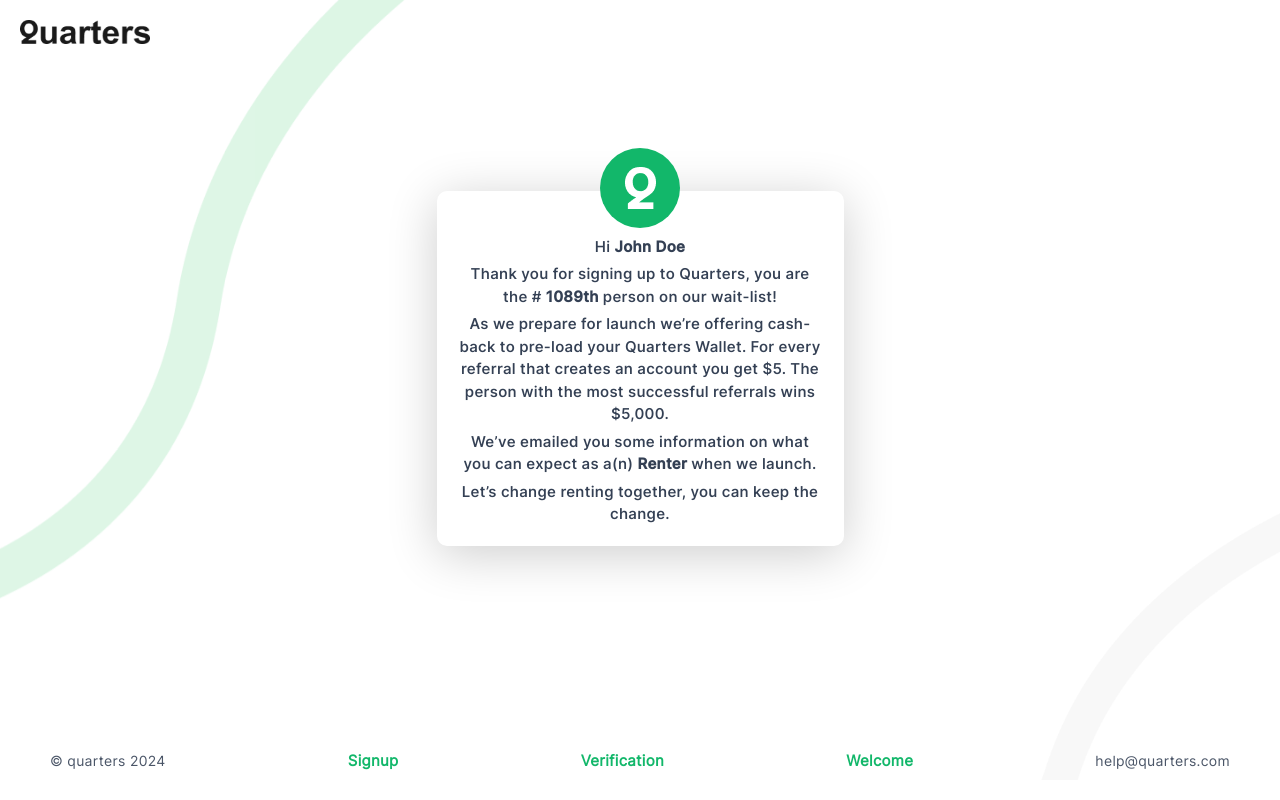
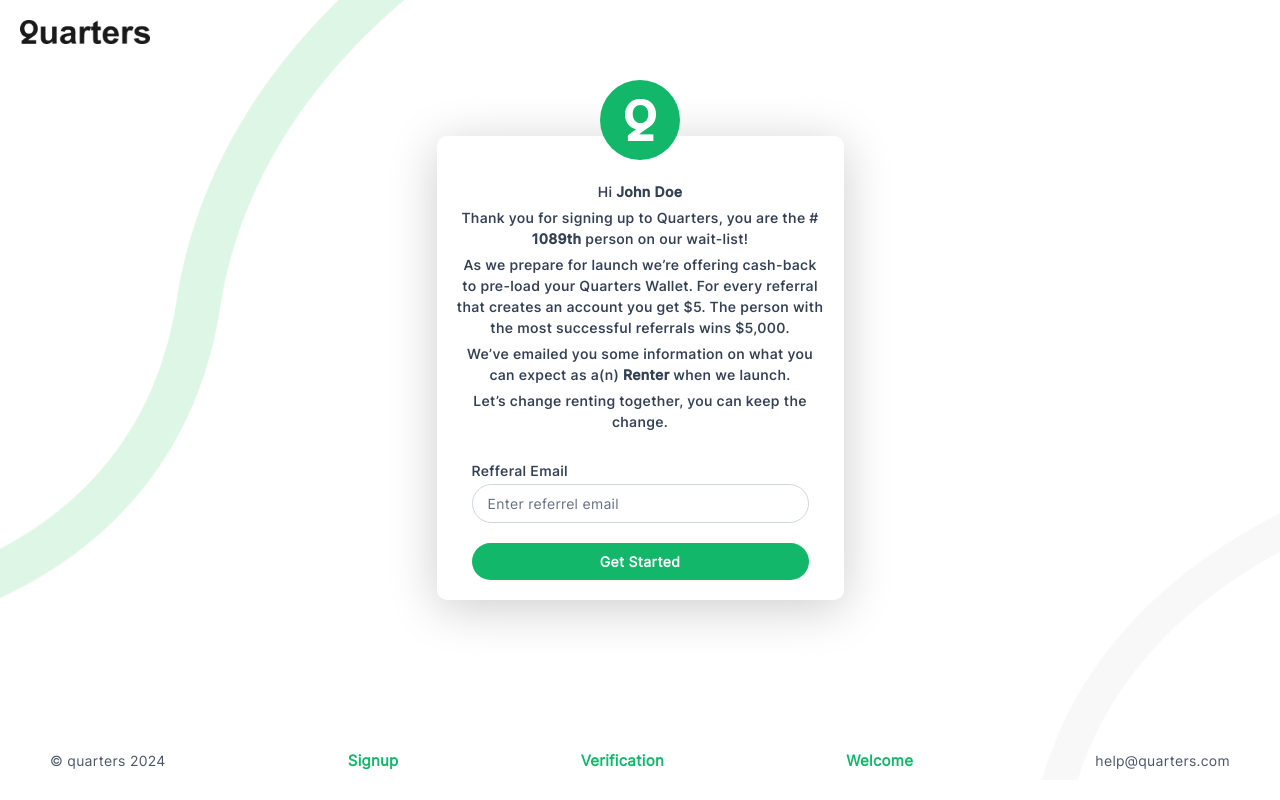
Before and after one commit to GeekerOneAFU/quarters, a React (Vite) app: page /welcome in a window 1280 px wide. Built offline with nearby package versions, Linux system fonts and the light colour scheme.

Commit message:
8th push

```diff
--- a/src/pages/Verification.jsx
+++ b/src/pages/Verification.jsx
@@ -23,6 +23,7 @@
 
 const Verification = () => {
 
+    const { user } = useAuth();
     const [isLoading, setIsLoading] = useState(false);
     const navigate = useNavigate();
 
@@ -122,6 +123,7 @@
                                             if (inputRefs[0].current) inputRefs[0].current.focus();
                                         }
                                     }}
+                                    required
                                 />
                                 <input
                                     className="field"
@@ -141,6 +143,7 @@
                                             if (inputRefs[0].current) inputRefs[0].current.focus();
                                         }
                                     }}
+                                    required
                                 />
                                 <input
                                     className="field"
@@ -160,6 +163,7 @@
                                             if (inputRefs[1].current) inputRefs[1].current.focus();
                                         }
                                     }}
+                                    required
                                 />
                                 <input
                                     className="field"
@@ -179,17 +183,34 @@
                                             if (inputRefs[2].current) inputRefs[2].current.focus();
                                         }
                                     }}
+                                    required
                                 />
                             </div>
 
                             <div className="row-flex-center">
-                                <button type="submit" className="custom-button short" disabled={isLoading}>
+                                {
+                                    inputRefs.some(ref => ref.current && ref.current.value === '') ? (
+                                        <button
+                                            type="submit"
+                                            className="custom-button short disabled"
+                                            disabled
+                                        >
+                                            Verify Email Address
+                                        </button>
+                                    ) : (
+                                        <button
+                                            type="submit"
+                                            className="custom-button short"
+                                            disabled={isLoading}
+                                        >
                                             {
                                                 isLoading ?
                                                     <>Please Wait... <div className="loader"></div></>
                                                     : 'Verify Email Address'
                                             }
                                         </button>
+                                    )
+                                }
                             </div>
 
                         </form>
--- a/src/pages/Welcome.jsx
+++ b/src/pages/Welcome.jsx
@@ -13,6 +13,7 @@
 
 const Welcome = () => {
 
+    const { user } = useAuth();
     const [isLoading, setIsLoading] = useState(false);
 
     const leftCurveVariants = {
@@ -41,6 +42,30 @@
             },
         },
     };
+
+    const formik = useFormik({
+        initialValues: {
+            email: '',
+        },
+        validationSchema: Yup.object({
+            email: Yup.string()
+                .email('Invalid email address')
+                .required('Email is required'),
+        }),
+        onSubmit: async (values) => {
+            setIsLoading(true);
+            try {
+                const response = await axios.post('https://reqres.in/api/register', values);
+                if (response.status === 200) {
+                    toast.success('Account created successfully');
+                    setIsLoading(false);
+                }
+            } catch (error) {
+                toast.error(error.response.data.error);
+                setIsLoading(false);
+            }
+        },
+    });
 
     return (
         <>
@@ -97,6 +122,30 @@
                                         Let’s change renting together, you can keep the change.
                                     </p>
                                 </div>
+
+                                <form autoComplete="off" onSubmit={formik.handleSubmit}>
+                                    <label htmlFor="email">Refferal Email</label>
+                                        <div className="custom-group">
+                                            <input
+                                                className="field"
+                                                id="email"
+                                                name="email"
+                                                value={formik.values.email}
+                                                onChange={formik.handleChange}
+                                                onBlur={formik.handleBlur}
+                                                placeholder="Enter referrel email"
+                                            />
+                                        </div>
+                                    {formik.touched.email ? <p>{formik.errors.email}</p> : null}
+
+                                    <button
+                                        type="submit"
+                                        className="custom-button"
+                                        disabled={isLoading}
+                                    >
+                                        {isLoading ? 'Loading...' : 'Get Started'}
+                                    </button>
+                                </form>
                             </div>
                         </div>
                     </div>
--- a/src/styles/outer-app.css
+++ b/src/styles/outer-app.css
@@ -170,7 +170,7 @@
 
 .outer-app-box .outer-app-box-body .welcome-message p {
   color: #344054;
-  font-size: 15px;
+  font-size: 14px;
   text-align: center;
   line-height: 1.5;
   font-family: "Inter", sans-serif;
```
Lines whose indentation alone changed are shown as unchanged.
